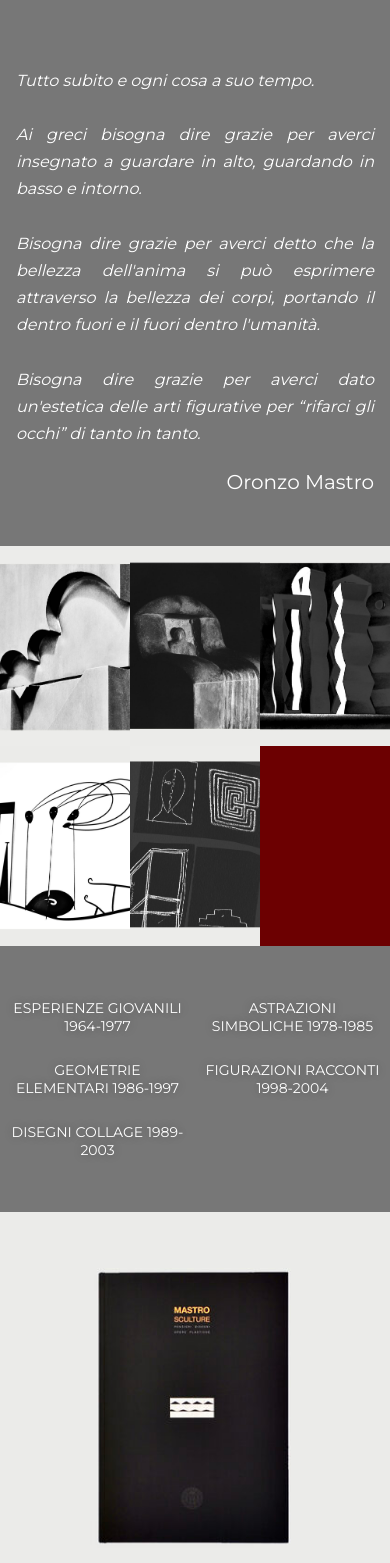
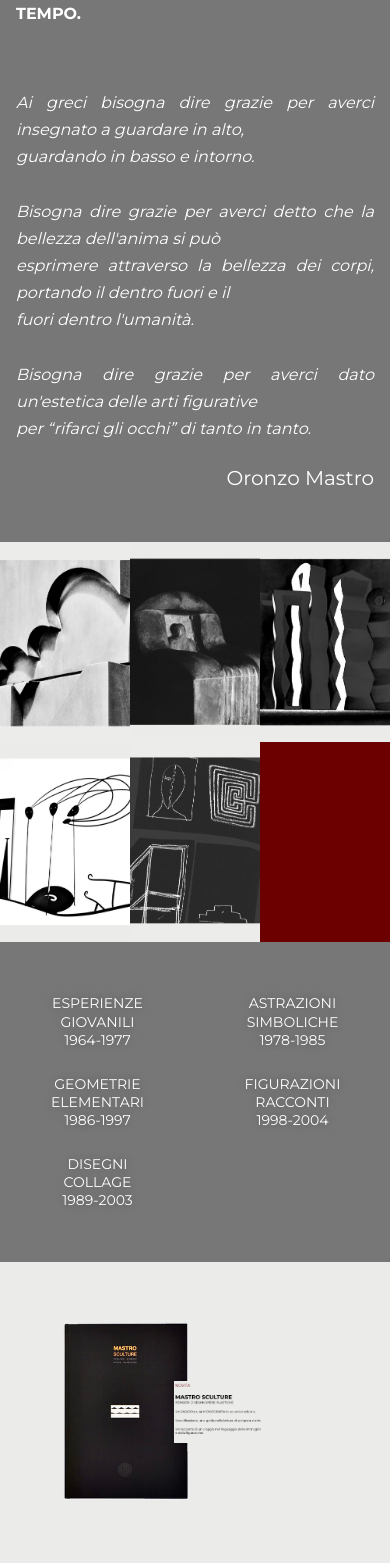
Before and after one commit to vitouchiha/archivio-mastro-sculture, a Next.js app: page / in a window 390 px wide. Shown: the part 432-1995 px from the top of the page. Built offline with nearby package versions, Linux system fonts and the light colour scheme.

Commit message:
fix: home page exact replica — correct quote, bold tutto-subito, br links, mobile book section, scroll-to-top icon

```diff
--- a/src/app/globals.css
+++ b/src/app/globals.css
@@ -532,6 +532,87 @@ body {
   line-height: 16px;
 }
 
+.book-text-col .book-desc-line {
+  font-family: 'Montserrat', sans-serif;
+  font-size: 14px;
+  font-weight: 500;
+  color: #000000;
+  line-height: 16px;
+  margin: 0 0 2px 0;
+  padding: 0;
+}
+
+/* ----- BOOK MOBILE SECTION (visible on mobile only) ----- */
+.book-mobile-section {
+  display: none;
+  width: 100%;
+  background: #EBEBE9;
+}
+.book-mobile-inner {
+  display: flex;
+  width: 100%;
+  min-height: 299px;
+  align-items: center;
+}
+.book-mobile-spacer {
+  width: 15%;
+  flex-shrink: 0;
+  background: #EBEBE9;
+  min-height: 299px;
+}
+.book-mobile-img {
+  width: 35%;
+  flex-shrink: 0;
+  background: #EBEBE9;
+  display: flex;
+  align-items: center;
+  padding: 0;
+}
+.book-mobile-img img {
+  display: block;
+  width: 100%;
+  height: 298px;
+  object-fit: contain;
+}
+.book-mobile-img2 {
+  width: 27%;
+  flex-shrink: 0;
+  background: #EBEBE9;
+  display: flex;
+  align-items: center;
+}
+.book-mobile-img2 img {
+  display: block;
+  width: 100%;
+  height: 298px;
+  object-fit: contain;
+  margin-left: -20%;
+}
+
+/* ----- SCROLL TO TOP SECTION ----- */
+.scroll-up-section {
+  width: 100%;
+  background: #EBEBE9;
+  min-height: 40px;
+  display: flex;
+  align-items: center;
+  justify-content: flex-end;
+  padding: 4px 0;
+}
+.scroll-up-section a {
+  margin-right: 5%;
+}
+.scroll-up-section img {
+  height: 40px;
+  width: auto;
+  display: block;
+}
+
+@media (max-width: 767px) {
+  .book-section { display: none; }
+  .book-mobile-section { display: block; }
+}
+
 /* ======================================================
    GALLERY PAGES
    ====================================================== */
--- a/src/app/page.tsx
+++ b/src/app/page.tsx
@@ -11,7 +11,7 @@ export default function Home() {
         <div className="tutto-inner">
           <div className="tutto-spacer-left" />
           <div className="tutto-text-col">
-            <p>Tutto subito e ogni cosa a suo tempo.</p>
+            <p><strong>Tutto subito e ogni cosa a suo tempo.</strong></p>
           </div>
           <div className="tutto-spacer-mid" />
           <div className="tutto-right-col" />
@@ -24,16 +24,15 @@ export default function Home() {
           <div className="quote-spacer" />
           <div className="quote-text-col">
             <blockquote>
-              Tutto subito e ogni cosa a suo tempo.<br /><br />
-              Ai greci bisogna dire grazie per averci insegnato a guardare in alto,
-              guardando in basso e intorno.<br /><br />
-              Bisogna dire grazie per averci detto che la bellezza dell&apos;anima si può
-              esprimere attraverso la bellezza dei corpi, portando il dentro fuori e il
-              fuori dentro l&apos;umanità.<br /><br />
-              Bisogna dire grazie per averci dato un&apos;estetica delle arti figurative
-              per &ldquo;rifarci gli occhi&rdquo; di tanto in tanto.
+              <em>Ai greci bisogna dire grazie per averci insegnato a guardare in alto,<br />
+              guardando in basso e intorno.</em><br /><br />
+              <em>Bisogna dire grazie per averci detto che la bellezza dell&apos;anima si può<br />
+              esprimere attraverso la bellezza dei corpi, portando il dentro fuori e il<br />
+              fuori dentro l&apos;umanità.</em><br /><br />
+              <em>Bisogna dire grazie per averci dato un&apos;estetica delle arti figurative<br />
+              per &ldquo;rifarci gli occhi&rdquo; di tanto in tanto.</em>
             </blockquote>
-            <span className="quote-author">Oronzo Mastro</span>
+            <p className="quote-author">Oronzo Mastro</p>
           </div>
           <div className="quote-spacer" />
         </div>
@@ -68,52 +67,73 @@ export default function Home() {
         <div className="gallery-links-inner">
           <div className="gallery-link-col">
             <Link href="/esperienze-giovanili-1964-1977">
-              Esperienze Giovanili 1964-1977
+              Esperienze<br/>Giovanili<br/>1964-1977
             </Link>
           </div>
           <div className="gallery-link-col">
             <Link href="/astrazioni-simboliche-1978-1985">
-              Astrazioni Simboliche 1978-1985
+              Astrazioni<br/>Simboliche<br/>1978-1985
             </Link>
           </div>
           <div className="gallery-link-col">
             <Link href="/geometrie-elementari-1986-1997">
-              Geometrie Elementari 1986-1997
+              Geometrie<br/>Elementari<br/>1986-1997
             </Link>
           </div>
           <div className="gallery-link-col">
             <Link href="/figurazioni-racconti-1998-2004-parte-prima">
-              Figurazioni Racconti 1998-2004
+              Figurazioni<br/>Racconti<br/>1998-2004
             </Link>
           </div>
           <div className="gallery-link-col">
             <Link href="/1989-2003-disegni-collage">
-              Disegni Collage 1989-2003
+              Disegni<br/>Collage<br/>1989-2003
             </Link>
           </div>
         </div>
       </section>
 
-      {/* ── 6. BOOK / FEATURED SECTION ── */}
+      {/* ── 6. BOOK SECTION — mobile only: libro + riquadroHP side by side ── */}
+      <section className="book-mobile-section">
+        <div className="book-mobile-inner">
+          <div className="book-mobile-spacer" />
+          <div className="book-mobile-img">
+            {/* eslint-disable-next-line @next/next/no-img-element */}
+            <img src="/images/libro_300px.jpg" alt="Libro Mastro Sculture" style={{height:298}} />
+          </div>
+          <div className="book-mobile-img2">
+            {/* eslint-disable-next-line @next/next/no-img-element */}
+            <img src="/images/riquadroHP_4.jpg" alt="Riquadro" style={{height:298}} />
+          </div>
+        </div>
+      </section>
+
+      {/* ── 7. BOOK / FEATURED SECTION — desktop ── */}
       <section className="book-section">
         <div className="book-inner">
           <div className="book-spacer">
             {/* eslint-disable-next-line @next/next/no-img-element */}
-            <img src="/images/libro_300px.jpg" alt="Libro Mastro Sculture" />
+            <img src="/images/libro_300px.jpg" alt="Libro Mastro Sculture" style={{height:298}} />
           </div>
           <div className="book-text-col">
-            <span className="novitta">NOVITÀ</span>
+            <span className="novitta">NOVITA&apos;</span>
             <span className="book-title">MASTRO SCULTURE</span>
             <span className="book-subtitle">PENSIERI DISEGNI OPERE PLASTICHE</span>
-            <p className="book-desc">
-              Un <strong>SAGGIO</strong> e una <strong>MONOGRAFIA</strong> in un unico volume.<br /><br />
-              Una riflessione, una guida nella lettura di un&apos;opera d&apos;arte.<br />
-              Un racconto di un viaggio nel linguaggio delle immagini e della figurazione.
-            </p>
+            <p className="book-desc-line">Un SAGGIO e una MONOGRAFIA in un unico volume.</p>
+            <p className="book-desc-line">Una riflessione, una guida nella lettura di un&apos;opera d&apos;arte.</p>
+            <p className="book-desc-line">Un racconto di un viaggio nel linguaggio delle immagini e della figurazione.</p>
           </div>
           <div style={{ width: '50%' }} />
         </div>
       </section>
+
+      {/* ── 8. SCROLL TO TOP ── */}
+      <section className="scroll-up-section">
+        <a href="#top">
+          {/* eslint-disable-next-line @next/next/no-img-element */}
+          <img src="/images/icona_in_alto.png" alt="torna su" />
+        </a>
+      </section>
     </>
   )
 }
```
Also changed, not shown: public/images/icona_in_alto.png (added), public/images/riquadroHP_4.jpg (added).
